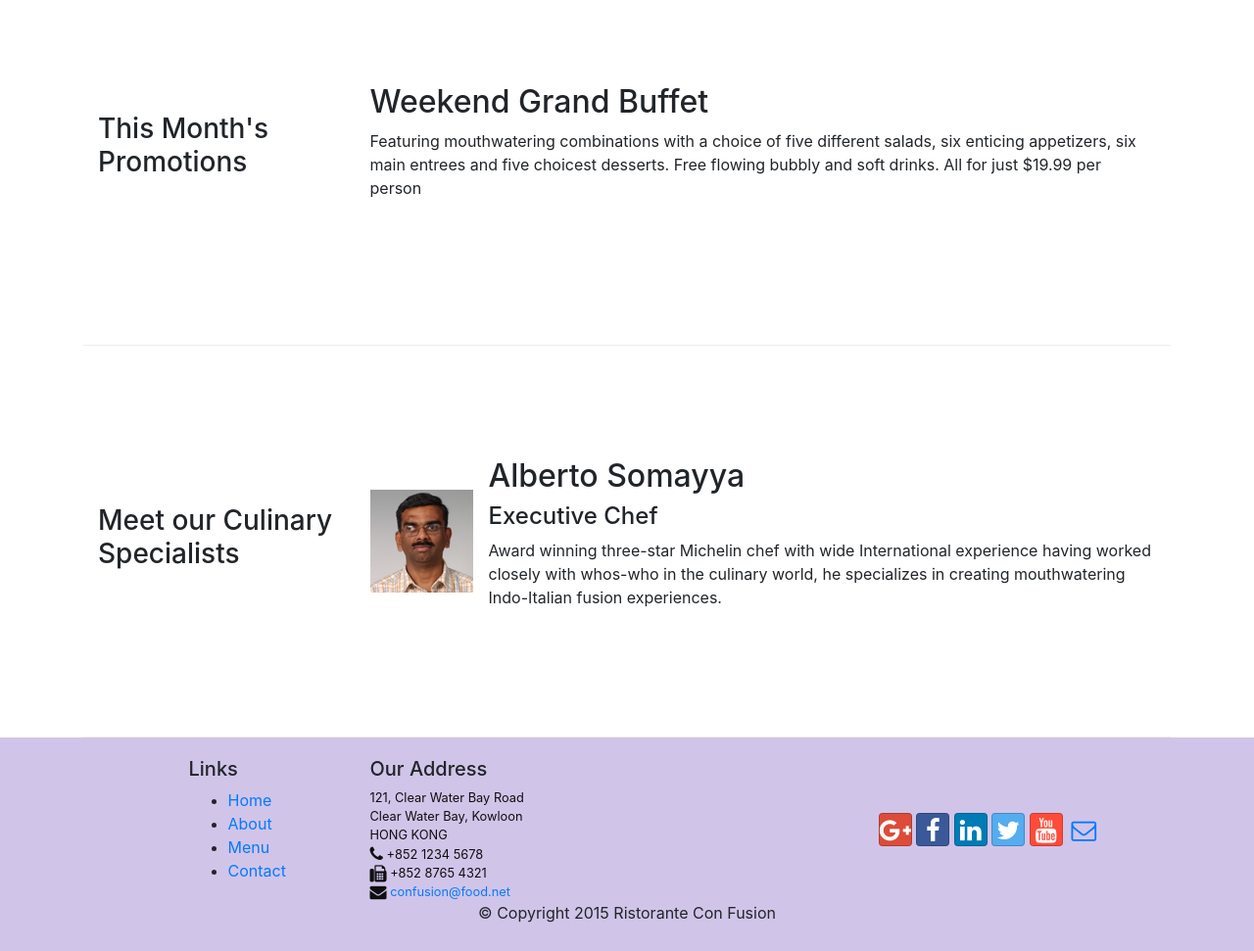
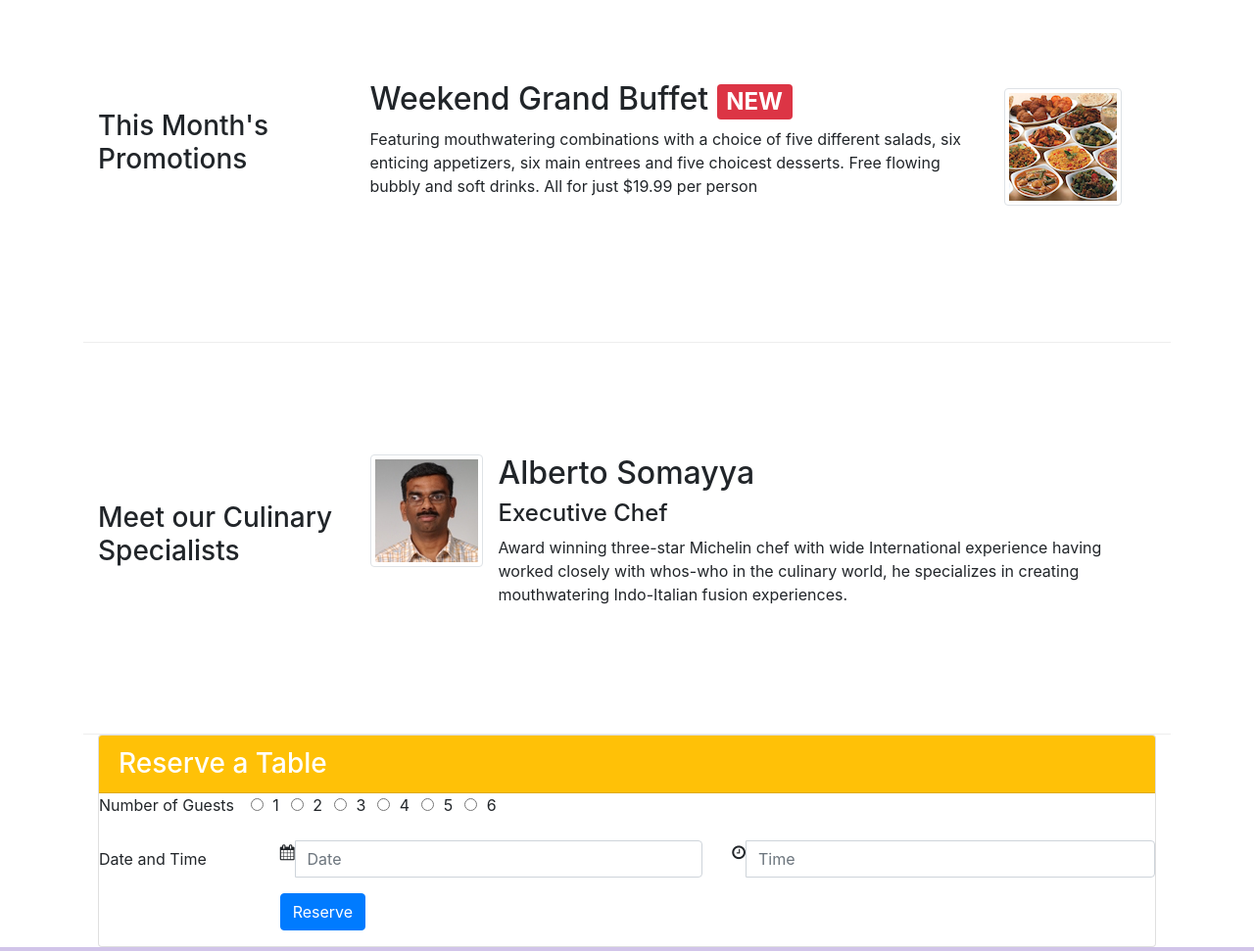
Before and after one commit to jayarayee/conFusion, a website: page index.html in a window 1280 px wide. Shown: the part 760-1731 px from the top of the page at 98% size. Drawn offline with nearby package versions, Linux system fonts and the light colour scheme.

Commit message:
Add reserv a table form with radio

```diff
--- a/index.html
+++ b/index.html
@@ -1,6 +1,5 @@
 <!DOCTYPE html>
 <html lang="en">
-
 <head>
     <!-- Required meta tags always come first -->
     <meta charset="utf-8">
@@ -11,7 +10,7 @@
     <link rel="stylesheet" href="node_modules/bootstrap/dist/css/bootstrap.min.css">
     <link rel="stylesheet" href="node_modules/font-awesome/css/font-awesome.min.css">
     <link rel="stylesheet" href="css/bootstrap-social.css">
-    <link href="css/styles.css" rel="stylesheet">
+    <link rel="stylesheet" href="css/styles.css">
     <title>Ristorante Con Fusion</title>
 </head>
 <body>
@@ -20,11 +19,11 @@
       <button class="navbar-toggler" type="button" data-toggle="collapse" data-target="#Navbar">
         <span class="navbar-toggler-icon"></span>
       </button>
-              <a class="navbar-brand" href="./index.html"><img src="img/logo.png" height="30" width="41" /></a>
-            <div class="collaps nabar-collapse" id="Navbar">
+      <a class="navbar-brand" href="#"><img src="img/logo.png" height="30" width="41"/></a>
+      <div class="collapse navbar-collapse" id="Navbar">
       <ul class="navbar-nav">
         <li class="nav-item active"><a class="nav-link" href="#"><span class="fa fa-home fa-lg"></span> Home</a></li>
-                   <li class="nav-item"><a class="nav-link" href="./aboutus.html"><span class="fa fa-info fa-lg"></span> About</a></li>
+        <li class="nav-item"><a class="nav-link" href="./about.html"><span class="fa fa-info fa-lg"></span> About</a></li>
         <li class="nav-item"><a class="nav-link" href="#"><span class="fa fa-list fa-lg"></span> Menu</a></li>
         <li class="nav-item"><a class="nav-link" href="./contactus.html"><span class="fa fa-address-card fa-lg"></span> Contact</a></li>
       </ul>
@@ -36,38 +35,54 @@
             <div class="row row-header">
                 <div class="col-12 col-sm-8">
                     <h1>Ristorante con Fusion</h1>
-                    <p>We take inspiration from the World's best cuisines, and create a unique fusion experience. Our lipsmacking creations will tickle your culinary senses!</p>
+                    <p>We take inspiration from the World's best cuisines, and create a
+                      unique fusion experience. Our lipsmacking creations will tickle your culinary senses!</p>
                 </div>
                 <div class="col col-sm align-self-center">
                   <img src="img/logo.png" class="img-fluid" />
+                </div>
+                <div class="col col-sm align-self-center">
+                <button type="button" class="btn btn-warning btn-block">Reserve Order</button>
               </div>
             </div>
         </div>
     </header>
     <div class="container">
-        <div class="row  row-content align-items-center">
+        <div class="row row-content align-items-center">
             <div class="col-sm-4 col-md-3 flex-last">
                 <h3>Our Lipsmacking Culinary Creations</h3>
             </div>
             <div class="col-sm col-md flex-first">
               <div class="media">
                 <img class="d-flex mr-3 img-thumbnail align-self-center"
-                  src="img/uthappizza.png" alt="uthappiza">
+                src="img/uthappizza.png" alt="uthppizza">
                 <div class="media-body">
                     <h2 class="mt-0">Uthappizza <span class="badge badge-danger">HOT</span>
                     <span class="badge badge-pill badge-default">$4.99</span></h2>
-                <p>A unique combination of Indian Uthappam (pancake) and Italian pizza, topped with Cerignola olives, ripe vine cherry tomatoes, Vidalia onion, Guntur chillies and Buffalo Paneer.</p>
+                    <p class="hidden-xs-down">A unique combination of Indian Uthappam (pancake) and Italian pizza,
+                      topped with Cerignola olives, ripe vine cherry tomatoes, Vidalia onion,
+                      Guntur chillies and Buffalo Paneer.</p>
                  </div>
                  </div>
             </div>
         </div>
         <div class="row row-content align-items-center">
-            <div class="col-sm-4 col-md-3">
+            <div class="col-sm-4 col-md-3 flex-first">
                 <h3>This Month's Promotions</h3>
             </div>
-            <div class="col-sm col-md">
-                <h2>Weekend Grand Buffet</h2>
-                <p>Featuring mouthwatering combinations with a choice of five different salads, six enticing appetizers, six main entrees and five choicest desserts. Free flowing bubbly and soft drinks. All for just $19.99 per person </p>
+            <div class="col-sm-5 col-md-7 align-right-center">
+                <h2 class="mt-0">Weekend Grand Buffet <span class="badge badge-danger"> NEW</span></h2>
+                <p class="hidden-xs-down">Featuring mouthwatering combinations with a choice of five different salads,
+                  six enticing appetizers, six main entrees and five choicest desserts.
+                  Free flowing bubbly and soft drinks. All for just $19.99 per person </p>
+                </div>
+                  <div class="col-sm col-md align-right-center">
+                  <div class="media">
+                    <img class="d-flex ml img-thumbnail align-self-center"
+                    src="img/buffet.png" alt="buffet">
+                <div class="media-body">
+            </div>
+        </div>
       </div>
     </div>
 
@@ -77,27 +92,107 @@
             </div>
             <div class="col-sm col-md flex-first">
               <div class="media">
-                <img class="d-flex mr-3 img-thimbnail align-self-center"
-                  src="img/alberto.png" alt="Alberto Somayya">
+                <img class="d-flex mr-3 img-thumbnail slign-self-center"
+                src="img/alberto.png" alt="Alberto Somayy">
                 <div class="media-body">
                   <h2>Alberto Somayya</h2>
                 <h4>Executive Chef</h4>
-                    <p>Award winning three-star Michelin chef with wide International experience having worked closely with whos-who in the culinary world, he specializes in creating mouthwatering Indo-Italian fusion experiences. </p>
+                <p>Award winning three-star Michelin chef with wide International
+                  experience having worked closely with whos-who in the culinary
+                  world, he specializes in creating mouthwatering Indo-Italian fusion experiences. </p>
                 </div>
                 </div>
             </div>
         </div>
+        <div>
+
+        <form>
+        <div class="col-12">
+              <div class="card">
+                  <h3 class="card-header bg-warning text-white">Reserve a Table</h3>
+                  <div class="card-block">
+                      <dl class="row">
+                          <dd class="col-md-2 ">Number of Guests</dd>
+                          <dd class="row">
+                            <div class="form-check form-check-inline">
+                              <label class="form-check-label">
+                                <input class="form-check-input" type="radio" name="inlineRadioOptions" id="inlineRadio1" value="option1"> 1
+                              </label>
+                            </div><div class="form-check form-check-inline">
+                              <label class="form-check-label">
+                                <input class="form-check-input" type="radio" name="inlineRadioOptions" id="inlineRadio1" value="option2"> 2
+                              </label>
                             </div>
+                            <div class="form-check form-check-inline">
+                              <label class="form-check-label">
+                                <input class="form-check-input" type="radio" name="inlineRadioOptions" id="inlineRadio1" value="option3"> 3
+                              </label>
+                            </div>
+                            <div class="form-check form-check-inline">
+                              <label class="form-check-label">
+                                <input class="form-check-input" type="radio" name="inlineRadioOptions" id="inlineRadio1" value="option4"> 4
+                              </label>
+                            </div>
+                            <div class="form-check form-check-inline">
+                              <label class="form-check-label">
+                                <input class="form-check-input" type="radio" name="inlineRadioOptions" id="inlineRadio1" value="option5"> 5
+                              </label>
+                            </div>
+                            <div class="form-check form-check-inline">
+                              <label class="form-check-label">
+                                <input class="form-check-input" type="radio" name="inlineRadioOptions" id="inlineRadio1" value="option6"> 6
+                              </label>
+                            </div>
+                          </dd>
+                     </dl>
+                     <!-- <dd class="col-6">Date and Time</dd>
+                     <!- <div class="container" style="margin:50px;"> -->
+                     <!-- <div class='col-sm-6'> -->
+              <div class="form-group row">
+                <label for="Dateandtime" class="col-md-2 col-form-label">Date and Time</label>
+                <div class="col-5 col-sm-4 col-md-5">
+                  <div class='input-group date' id='datetimepicker1'>
+                    <span class="input-group-addon">
+                    <span class="fa fa-calendar"></span>
+                  </span>
+                      <input type='text' class="form-control" placeholder="Date"/>
+                  </div>
+                </div>
+                <div class="col-7 col-sm-6 col-md-5">
+                  <div class='input-group date' id='datetimepicker1'>
+                    <span class="input-group-addon">
+                    <span class="fa fa-clock-o" aria-hidden="true" id="time"></span>
+                  </span>
+                      <input type='text' class="form-control" placeholder="Time"/>
+                      <!-- <script>
+                      $(function(){
+                        $(#datetimepicker1).datetimepicker1();
+                      });
+                      </script> -->
+                  </div>
+              </div>
+          </div>
+
+    <div class="form-group row">
+      <div class="offset-md-2 col-md-10">
+        <button type="submit" class="btn btn-primary">Reserve</button>
+      </div>
+    </div>
+    </div>
+  </div>
+  </form>
+</div>
+</div></div>
     <footer class="footer">
         <div class="container">
             <div class="row row-header">
                 <div class="col-5 offset-1 col-sm-2">
                     <h5>Links</h5>
-                    <ul>
-                        <li><a href="#">Home</a></li>
-                        <li><a href="./aboutus.html">About</a></a></li>
-                        <li><a href="#">Menu</a></li>
-                        <li><a href="./contactus.html">Contact</a></li>
+                    <ul class="list-unstyled">
+                        <li><a href="./index.html">Home</a></li>
+                        <li><a href="./about.html">About</a></li>
+                        <li><a href="./contactus.html">Menu</a></li>
+                        <li><a href="#">Contact</a></li>
                     </ul>
                 </div>
                 <div class="col-6 col-sm-5">
@@ -108,17 +203,17 @@
 		              HONG KONG<br>
 		              <i class="fa fa-phone fa-lg"></i> +852 1234 5678<br>
 		              <i class="fa fa-fax fa-lg"></i> +852 8765 4321<br>
-		              <i class="fa fa-envelope fa-lg"></i> <a href="mailto:confusion@food.net">confusion@food.net</a>
+		              <i class="fa fa-envelope fa-lg"></i> <a href="mailto:confusion@food.net"> confusion@food.net</a>
 		           </address>
                 </div>
                 <div class="col col-sm-4 align-self-center">
                     <div style="text-align: center">
                         <a class="btn btn-social-icon btn-google-plus" href="http://google.com/+"><i class="fa fa-google-plus"></i></a>
                         <a class="btn btn-social-icon btn-facebook" href="http://www.facebook.com/profile.php?id="><i class="fa fa-facebook"></i></a>
-                        <a  class="btn btn-social-icon btn-linkedin" href="http://www.linkedin.com/in/"><i class="fa fa-linkedin"></i></a>
-                        <a class="btn btn-social-icon btn-twitter" href="http://twitter.com/"><i class="fa fa-twitter"></i></a>
-                        <a class="btn btn-social-icon btn-youtube" href="http://youtube.com/"><i class="fa fa-youtube"></i></a>
-                        <a class="btn btn-social-icon " href="mailto:"><i class="fa fa-envelope-o fa-lg"></i></a>
+                        <a class="btn btn-social-icon btn-linkedin" href="http://www.linkedin.com/in/"><i class="fa fa-linkedin"></i></a>
+                        <a class="btn btn-social-icon btn-twitter"href="http://twitter.com/"><i class="fa fa-twitter"></i></a>
+                        <a class="btn btn-social-icon btn-youtube"href="http://youtube.com/"><i class="fa fa-youtube"></i></a>
+                        <a class="btn btn-social-icon" href="mailto:"><i class="fa fa-envelope-o"></i></a>
                     </div>
                 </div>
            </div>
@@ -134,5 +229,4 @@
       <script src="node_modules/tether/dist/js/tether.min.js"></script>
       <script src="node_modules/bootstrap/dist/js/bootstrap.min.js"></script>
 </body>
-
 </html>
```
Lines whose indentation alone changed are shown as unchanged.
